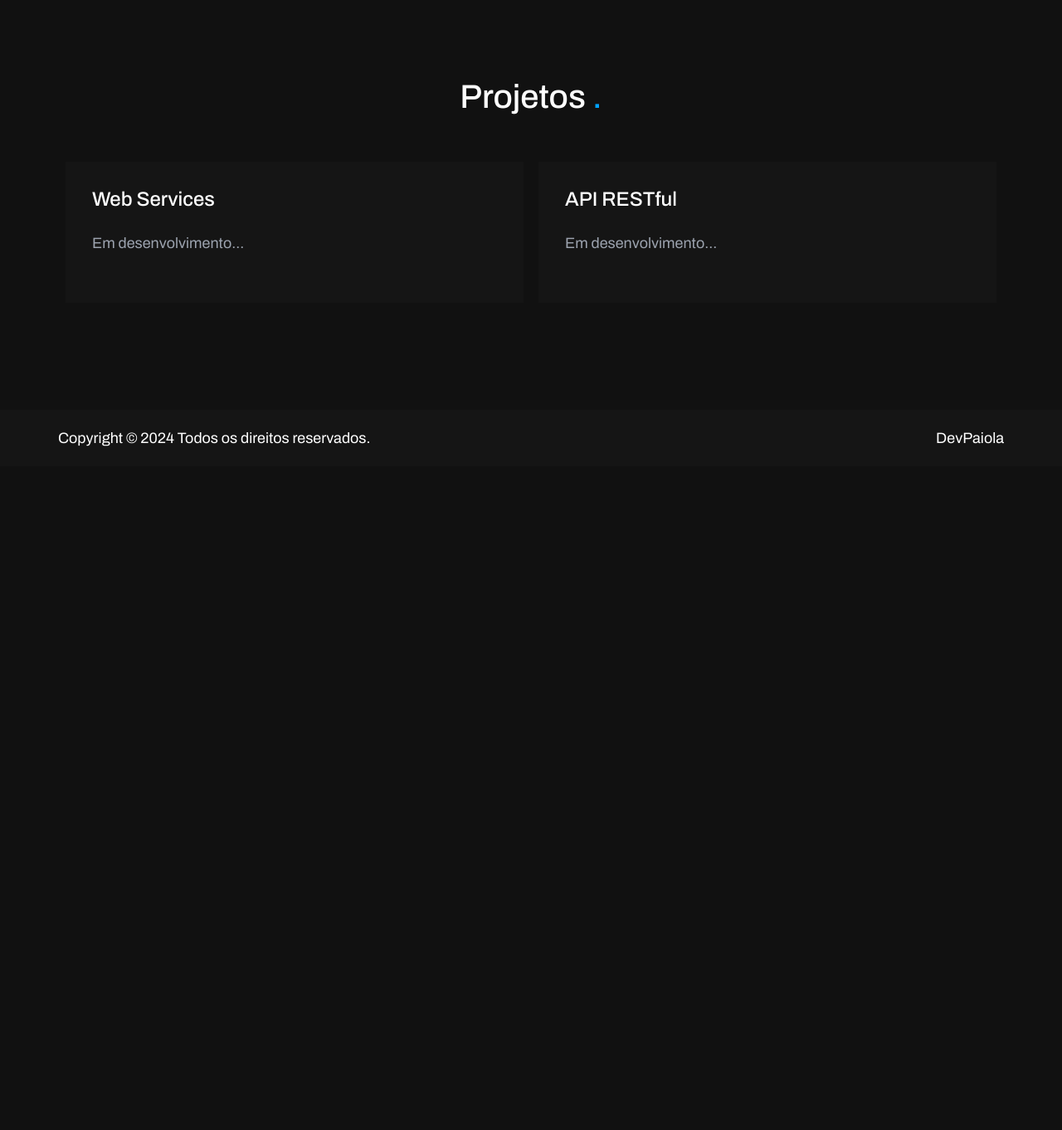
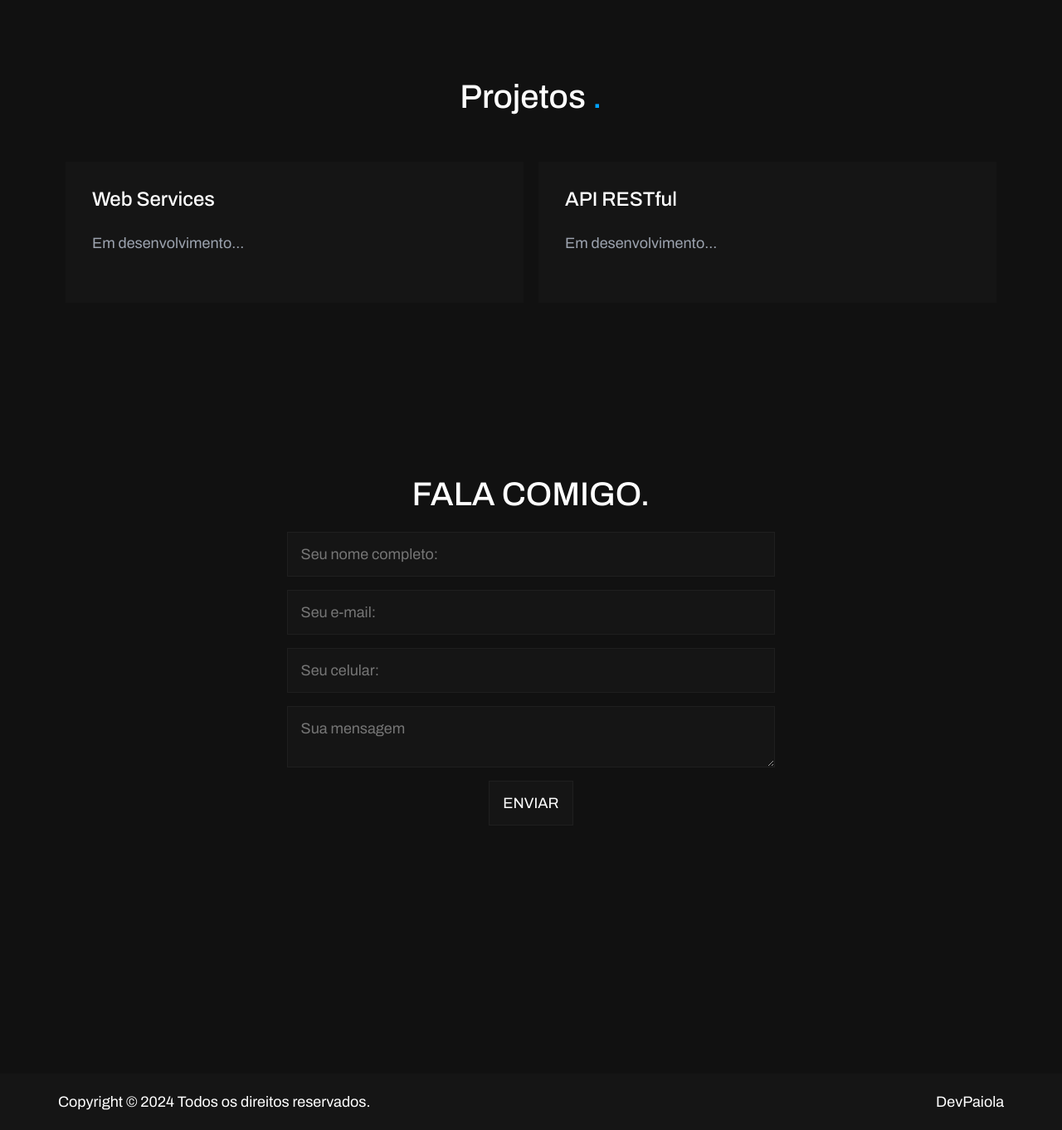
Before and after one commit to devpaiola/ThePortfolio, a PHP site: page / in a window 1280 px wide. Shown: the part 1417-2779 px from the top of the page at 83% size. Before the commit the page ends 1955 px from the top, so only its background shows below. Run offline with PHP 8.4, Linux system fonts and the light colour scheme.

Commit message:
criando o form de contato

```diff
--- a/assets/css/style.css
+++ b/assets/css/style.css
@@ -251,7 +251,6 @@ header .grid-layout nav .nav-list li a:hover {
         padding: 100px 20px 0px 20px
     }
 }
-
 #s-home .grid-layout #home {
     display: flex;
     align-items: center;
@@ -774,3 +773,44 @@ footer div {
 }
 
 /*# sourceMappingURL=style.css.map */
+
+
+section.formulario {
+    background-color: #111;
+    height: 100vh;
+    padding: 80px 4%;
+}
+
+section.formulario h2 {
+    color: #fff;
+    font-size: 4rem;
+    font-weight: 500;
+    margin-bottom: 24px;
+    text-align: center;
+}
+
+section.formulario form {
+    display: flex;
+    flex-direction: column;
+    gap: 16px;
+}
+
+section.formulario form input,
+section.formulario form textarea {
+    background-color: #151515;
+    border: 1px solid #1f1f1f;
+    padding: 16px;
+    color: #fff;
+    font-size: 1.8rem;
+}
+
+.interface {
+    text-align: center;
+    align-items: center;
+    justify-content: center;
+    display: flex;
+}
+
+.form-inter {
+    width: 50%;
+}
--- a/index.html
+++ b/index.html
@@ -27,6 +27,7 @@
         <ul class="nav-list">
           <li><a href="#s-about">Sobre</a></li>
           <li><a href="#s-projects">Projetos</a></li>
+          <li><a href="#s-form">Contato</a></li>
         </ul>
       </nav>
     </div>
@@ -114,6 +115,22 @@
       </div>
     </section>
 
+    <section id="s-form" class="formulario">
+      <h2 class="titulo">FALA COMIGO<span>.</span></h2>
+      <div class="interface">
+
+
+        <form class="form-inter" action="mailto:devpaiola@example.com" method="post" enctype="text/plain">
+          <input type="text" name="nome" placeholder="Seu nome completo:" required>
+          <input type="email" name="email" placeholder="Seu e-mail:" required>
+          <input type="tel" name="celular" placeholder="Seu celular:">
+          <textarea name="mensagem" placeholder="Sua mensagem" required></textarea>
+          <div class="btn-enviar"><input type="submit" value="ENVIAR"></div>
+      </form>
+
+      </div><!--interface-->
+  </section><!--formulario-->
+
 
 
     <footer>
@@ -131,6 +148,7 @@
   </main>
 
   <script src="https://unpkg.com/scrollreveal@4.0.9/dist/scrollreveal.min.js"></script>
+  <script src="index.php"></script>
   <script type="module" src="assets/js/main.js"></script>
 </body>
 
--- /dev/null
+++ b/php/index.php
@@ -0,0 +1,23 @@
+<?php
+if ($_SERVER["REQUEST_METHOD"] == "POST") {
+    $nome = $_POST['nome'];
+    $email = $_POST['email'];
+    $celular = $_POST['celular'];
+    $mensagem = $_POST['mensagem'];
+
+    $to = "devpaiola@example.com"; // Seu endereço de email
+    $subject = "Novo formulário submetido";
+    $message = "Nome: $nome\n";
+    $message .= "Email: $email\n";
+    $message .= "Celular: $celular\n";
+    $message .= "Mensagem:\n$mensagem";
+
+    $headers = "From: $email";
+
+    if (mail($to, $subject, $message, $headers)) {
+        echo "Obrigado! Seu formulário foi enviado com sucesso.";
+    } else {
+        echo "Desculpe, houve um problema ao enviar o formulário.";
+    }
+}
+?>
```
